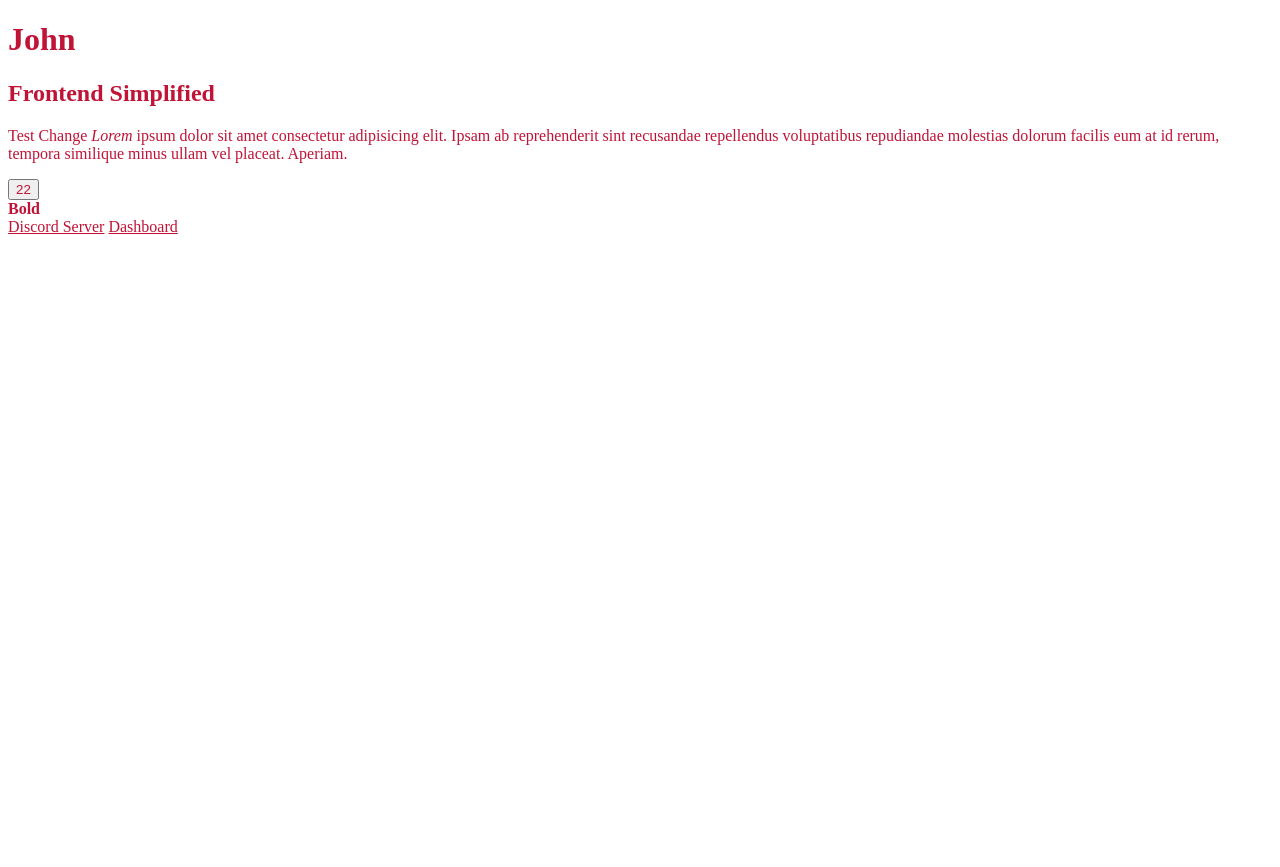
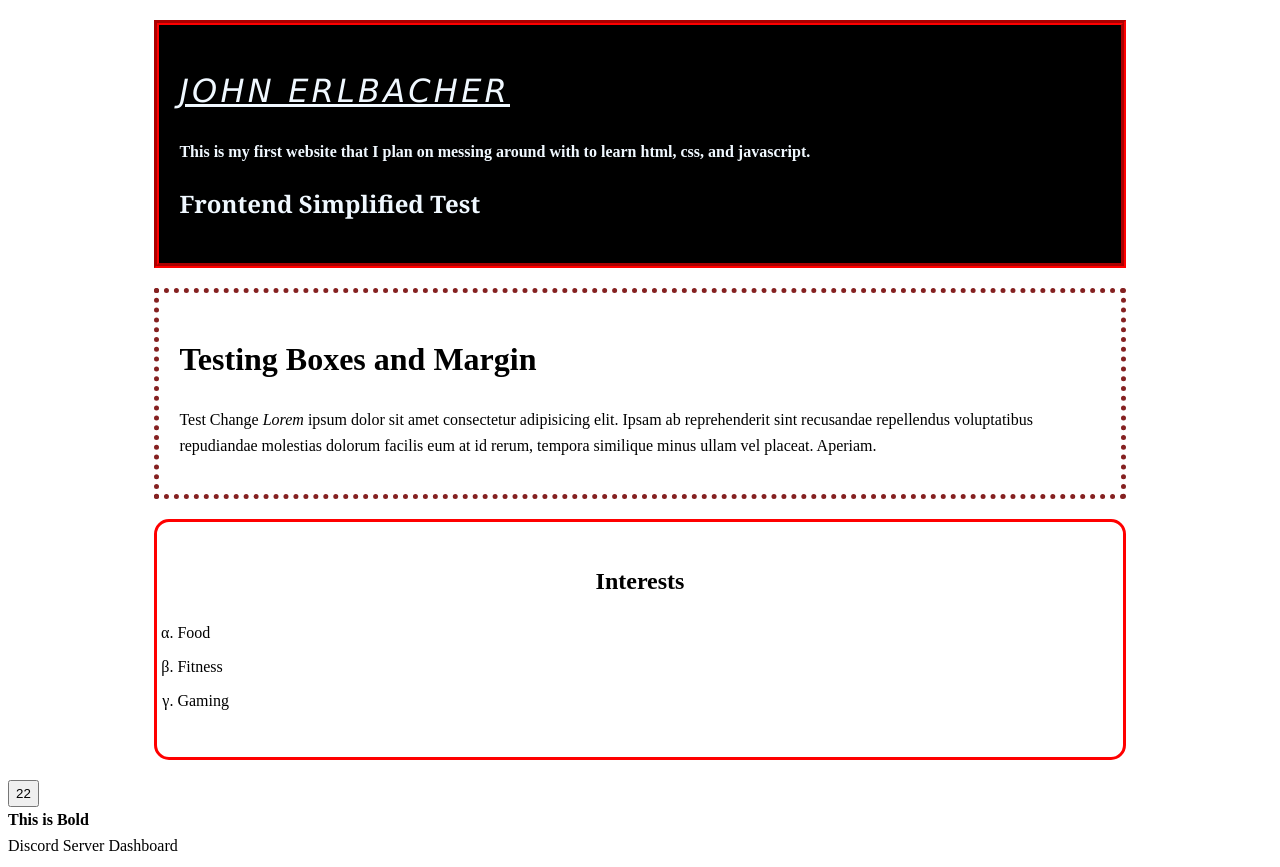
Before and after one commit to UnsortedStudent/first-project, a plain HTML site: page index.html in a window 1280 px wide. Before the commit the page ends 800 px from the top, so only its background shows below. Drawn offline with Linux system fonts and the light colour scheme.

Commit message:
css changes

```diff
--- a/index.html
+++ b/index.html
@@ -1,21 +1,46 @@
 <!DOCTYPE html>
 <html lang="en">
-<head>
-    <meta charset="UTF-8">
-    <meta http-equiv="X-UA-Compatible" content="IE=edge">
-    <meta name="viewport" content="width=device-width, initial-scale=1.0">
+  <head>
+    <meta charset="UTF-8" />
+    <meta http-equiv="X-UA-Compatible" content="IE=edge" />
+    <meta name="viewport" content="width=device-width, initial-scale=1.0" />
     <title>Document</title>
-    <link rel="stylesheet" href="styles.css">
-</head>
-<body>
-    <h1>John</h1>
-    <h2>Frontend Simplified</h2>
-    <p>Test Change <i>Lorem</i> ipsum dolor sit amet consectetur adipisicing elit. Ipsam ab reprehenderit sint recusandae repellendus voluptatibus repudiandae molestias dolorum facilis eum at id rerum, tempora similique minus ullam vel placeat. Aperiam.</p>
-    <button>22</button>
+    <link rel="stylesheet" href="styles.css" />
+  </head>
+  <body>
+    <div class="container">
+        <div class="box-1">
+            <h1>John Erlbacher</h1>
+            <p>
+                <b
+                >This is my first website that I plan on messing around with to learn
+                html, css, and javascript.</b>
+                <h2>Frontend Simplified Test</h2>
+            </p>
+        </div>
+        <div class="box-2">
+            <h1>Testing Boxes and Margin</h1>
+            <p>
+                Test Change <i>Lorem</i> ipsum dolor sit amet consectetur adipisicing
+                elit. Ipsam ab reprehenderit sint recusandae repellendus voluptatibus
+                repudiandae molestias dolorum facilis eum at id rerum, tempora similique
+                minus ullam vel placeat. Aperiam.
+            </p>
+        </div>
+        <div class="categories">
+            <h2>Interests</h2>
+            <ul>
+                <li>Food</li>
+                <li>Fitness</li>
+                <li>Gaming</li>
+            </ul>
+        </div>
+    </div>
+        <button>22</button>
     <div>
-        <b>Bold</b>
+      <b>This is Bold</b>
     </div>
-    <a href="http://discord.gg/frontend" target ="_blank">Discord Server</a>
+    <a href="http://discord.gg/frontend" target="_blank">Discord Server</a>
     <a href="./test/dashboard.html">Dashboard</a>
-</body>
+  </body>
 </html>
--- a/styles.css
+++ b/styles.css
@@ -1,3 +1,66 @@
 * {
-    color: rgb(192, 19, 54);
+  line-height: 1.6em;
 }
+
+a {
+text-decoration: none;
+color: black;
+}
+
+a:hover {
+color: blueviolet;
+}
+
+.container {
+  width: 80%;
+  margin: auto;
+}
+
+.box-1 {
+  color: aliceblue;
+  background-color: black;
+  border: 5px red solid;
+  border-style: groove;
+  padding: 20px;
+  margin: 20px;
+}
+
+.box-1 h1 {
+  font-family: Verdana, Geneva, Tahoma, sans-serif;
+  text-decoration: underline;
+  font-style: italic;
+  font-weight: 450;
+  text-transform: uppercase;
+  letter-spacing: 0.1em;
+}
+
+.box-1 h2 {
+  font-family: Cambria, Cochin, Georgia, Times, "Times New Roman", serif;
+}
+
+.box-2 {
+  border: 5px dotted rgb(133, 33, 33);
+  padding: 20px;
+  margin: 20px;
+  font-weight: 500;
+}
+
+.categories {
+  border: 3px red solid;
+  padding: 20px;
+  border-radius: 15px;
+  margin: 20px;
+}
+
+.categories h2 {
+  text-align: center;
+}
+
+.categories ul {
+  padding: 0;
+  list-style: lower-greek;
+}
+
+.categories li {
+    padding-bottom: 8px;
+}
```
Also changed, not shown: login.html (+4 -0 lines), test/dashboard.html (+1 -0 lines).
